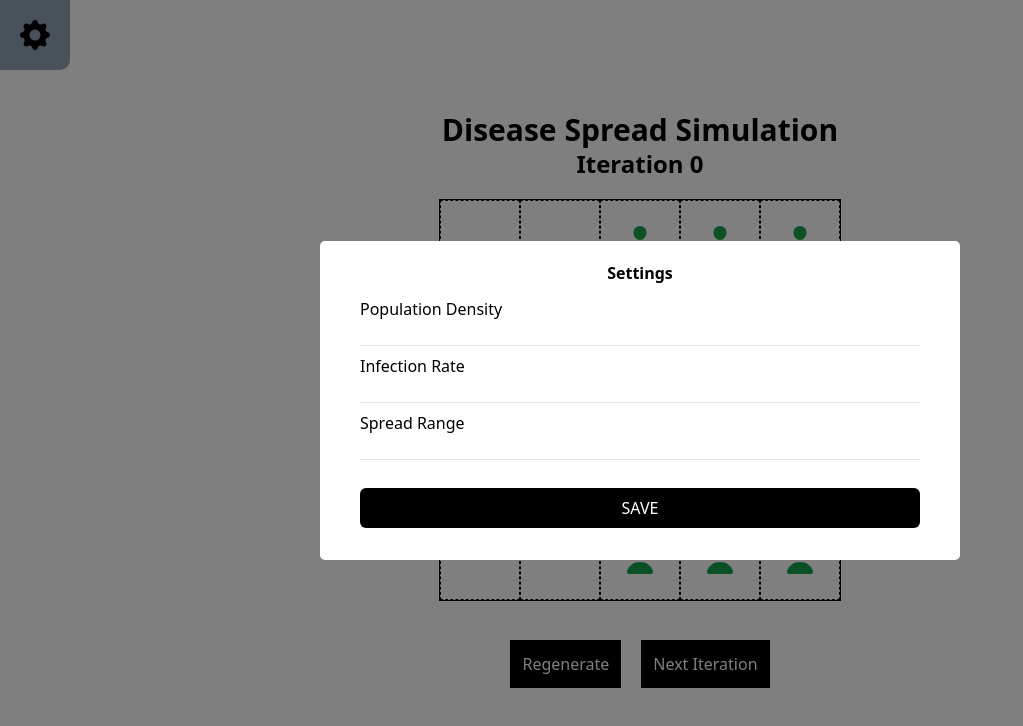
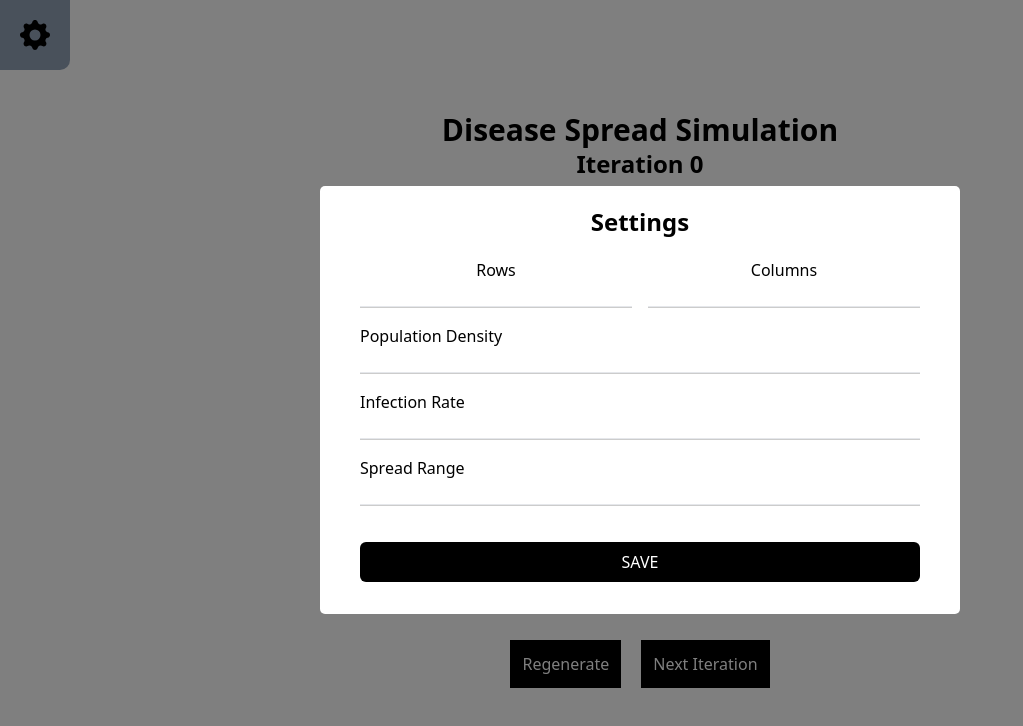
Before and after one commit to ahmadzakiakmal/Pandemic-Spread-Simulation, a Next.js app: page / in a window 1280 px wide. Both pictures are taken after a click on the element 35 px from the left and 35 px from the top of the page. Shown: the top 726 px of the page, without its empty margins (0-1023 px from the left). Built offline with nearby package versions, Linux system fonts and the light colour scheme.

Commit message:
feat: add row and col settings, limit values

```diff
--- a/src/pages/index.jsx
+++ b/src/pages/index.jsx
@@ -38,11 +38,41 @@ function Settings({ saveSettings }) {
   return (
     <div className="fixed w-screen h-screen bg-black/50 grid place-items-center">
       <div className="bg-white py-5 px-10 w-[50%] rounded-[5px]">
-        <h1 className="text-center font-bold">Settings</h1>
+        <h1 className="text-center font-bold text-2xl mb-5">Settings</h1>
         <form
           onSubmit={(e) => saveSettings(e)}
-          className="my-3 flex flex-col gap-2"
+          className="my-3 flex flex-col gap-4"
         >
+          <div className="flex flex-row gap-4">
+            <div className="w-1/2">
+              <label className="text-center w-full block " htmlFor="rows">
+                Rows
+              </label>
+              <input
+                className="!outline-none w-full text-center"
+                type="number"
+                name="rows"
+                id="rows"
+                max={20}
+                min={1}
+              />
+              <hr className="h-[2px] bg-black/20" />
+            </div>
+            <div className="w-1/2">
+              <label className="text-center w-full block " htmlFor="cols">
+                Columns
+              </label>
+              <input
+                className="!outline-none w-full text-center"
+                type="number"
+                name="cols"
+                id="cols"
+                max={20}
+                min={1}
+              />
+              <hr className="h-[2px] bg-black/20" />
+            </div>
+          </div>
           <div className="flex flex-col">
             <label htmlFor="populationDensity">Population Density</label>
             <input
@@ -50,8 +80,11 @@ function Settings({ saveSettings }) {
               type="number"
               name="populationDensity"
               id="populationDensity"
+              min={0}
+              max={1}
+              step={0.01}
             />
-            <hr />
+            <hr className="h-[2px] bg-black/20" />
           </div>
           <div className="flex flex-col">
             <label htmlFor="infectionRate">Infection Rate</label>
@@ -60,8 +93,11 @@ function Settings({ saveSettings }) {
               type="number"
               name="infectionRate"
               id="infectionRate"
+              min={0}
+              max={1}
+              step={0.01}
             />
-            <hr />
+            <hr className="h-[2px] bg-black/20" />
           </div>
           <div className="flex flex-col">
             <label htmlFor="spreadRange">Spread Range</label>
@@ -70,8 +106,11 @@ function Settings({ saveSettings }) {
               type="number"
               name="spreadRange"
               id="spreadRange"
+              min={0}
+              max={1}
+              step={0.01}
             />
-            <hr />
+            <hr className="h-[2px] bg-black/20" />
           </div>
           <button
             type="submit"
```
